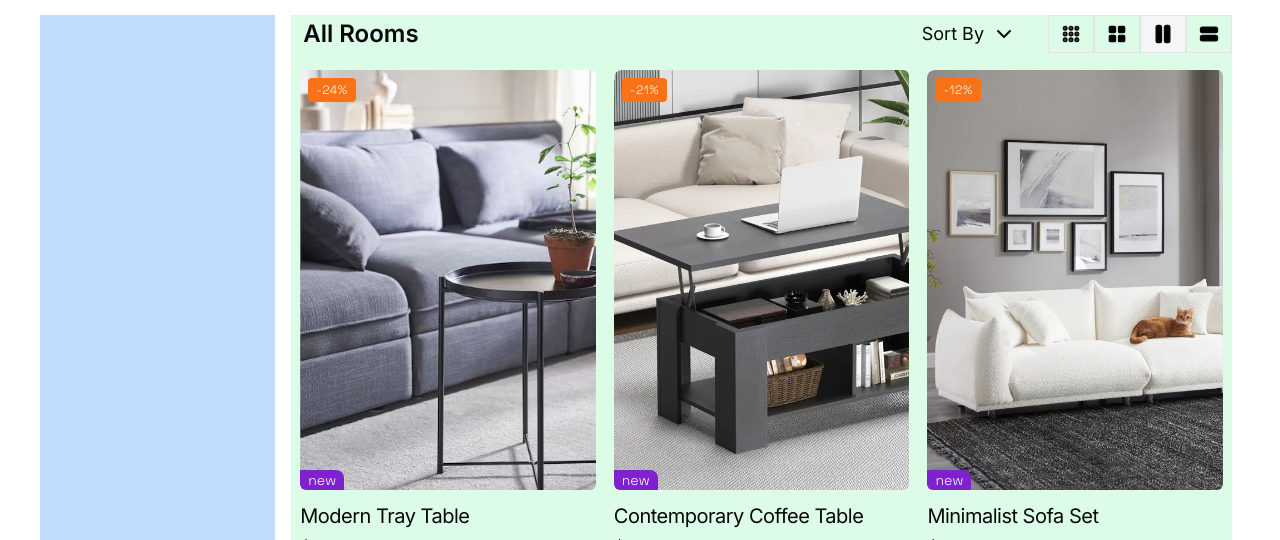
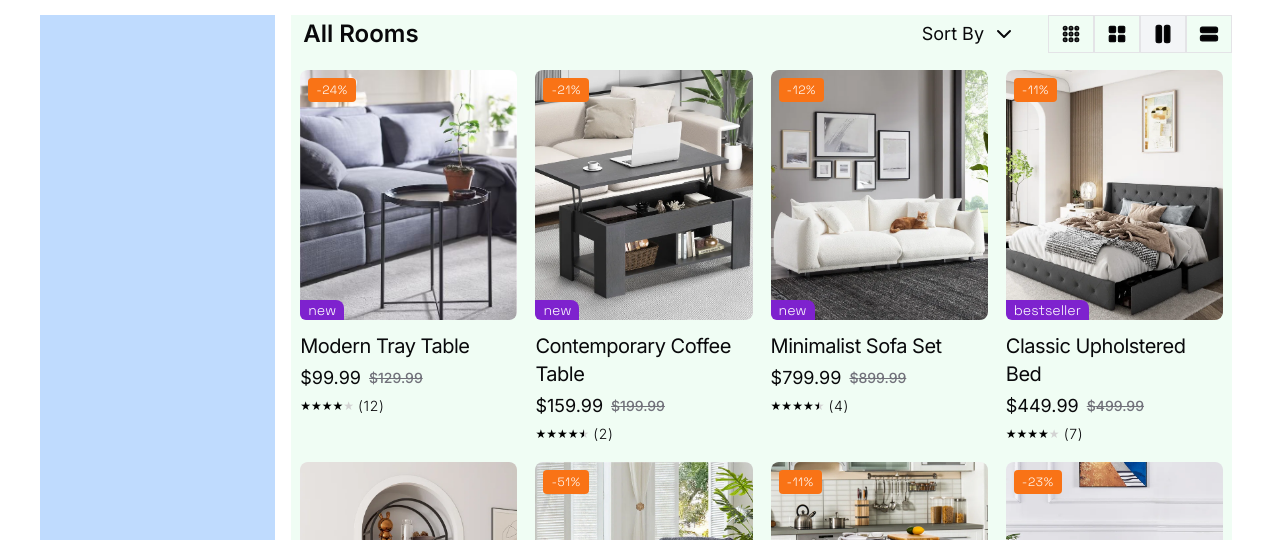
Before and after one commit to afridiwhatever/elegant-furnitures, a Next.js app: page /products in a window 1280 px wide. Shown: the part 365-905 px from the top of the page. Built offline with nearby package versions, Linux system fonts and the light colour scheme.

Commit message:
incredible discovery to better handle img in next

```diff
--- a/src/app/products/page.tsx
+++ b/src/app/products/page.tsx
@@ -47,7 +47,7 @@ const Products = async () => {
             <div className="h-[600px] bg-blue-200 lg:w-[20%] hidden lg:block py-1"></div>
 
             {/* filter and products */}
-            <div className="lg:w-[80%] lg:ml-auto space-y-2 bg-green-100">
+            <div className="lg:w-[80%] lg:ml-auto space-y-2 bg-green-50">
               {/* filter options */}
               <div className="space-y-2 lg:space-y-0 flex flex-col lg:flex-row lg:gap-8 lg:text-lg w-full">
                 {/* filter button and icons */}
@@ -88,7 +88,7 @@ const Products = async () => {
               </div>
 
               {/* products */}
-              <div className="grid grid-cols-2 lg:grid-cols-3 row-gap-2">
+              <div className="grid grid-cols-2 lg:grid-cols-4 row-gap-2">
                 {products.map((prod, index) => {
                   return <ProductCard key={prod.id} product={prod} />;
                 })}
--- a/src/components/ProductCard.tsx
+++ b/src/components/ProductCard.tsx
@@ -25,7 +25,7 @@ const ProductCard = ({ product }: ProductCardProps) => {
     <div className="relative hover:cursor-pointer group rounded-md p-2 border border-transparent transition-all duration-150 hover:border-black hover:bg-slate-100 hover:shadow-lg">
       {/* image and button */}
       <div className="relative overflow-hidden rounded-md w-full">
-        <div className="relative aspect-auto w-[230px] h-[310px] lg:w-[370px] lg:h-[420px] bg-neutralGray rounded-lg overflow-hidden">
+        <div className="relative aspect-auto pb-[115%] bg-neutralGray rounded-lg overflow-hidden">
           <Image
             src={product.images[0].url}
             fill
--- a/src/components/ProductReel.tsx
+++ b/src/components/ProductReel.tsx
@@ -44,7 +44,11 @@ const ProductReel = async ({ tag }: { tag: ProductTag }) => {
       </div>
       <div className="overflow-x-auto mt-10 flex gap-2 pb-6">
         {products.map((prod) => {
-          return <ProductCard key={prod.name} product={prod} />;
+          return (
+            <div key={prod.name} className="min-w-80">
+              <ProductCard product={prod} />
+            </div>
+          );
         })}
       </div>
       <div className="mt-6 mb-6 block md:hidden">
```
